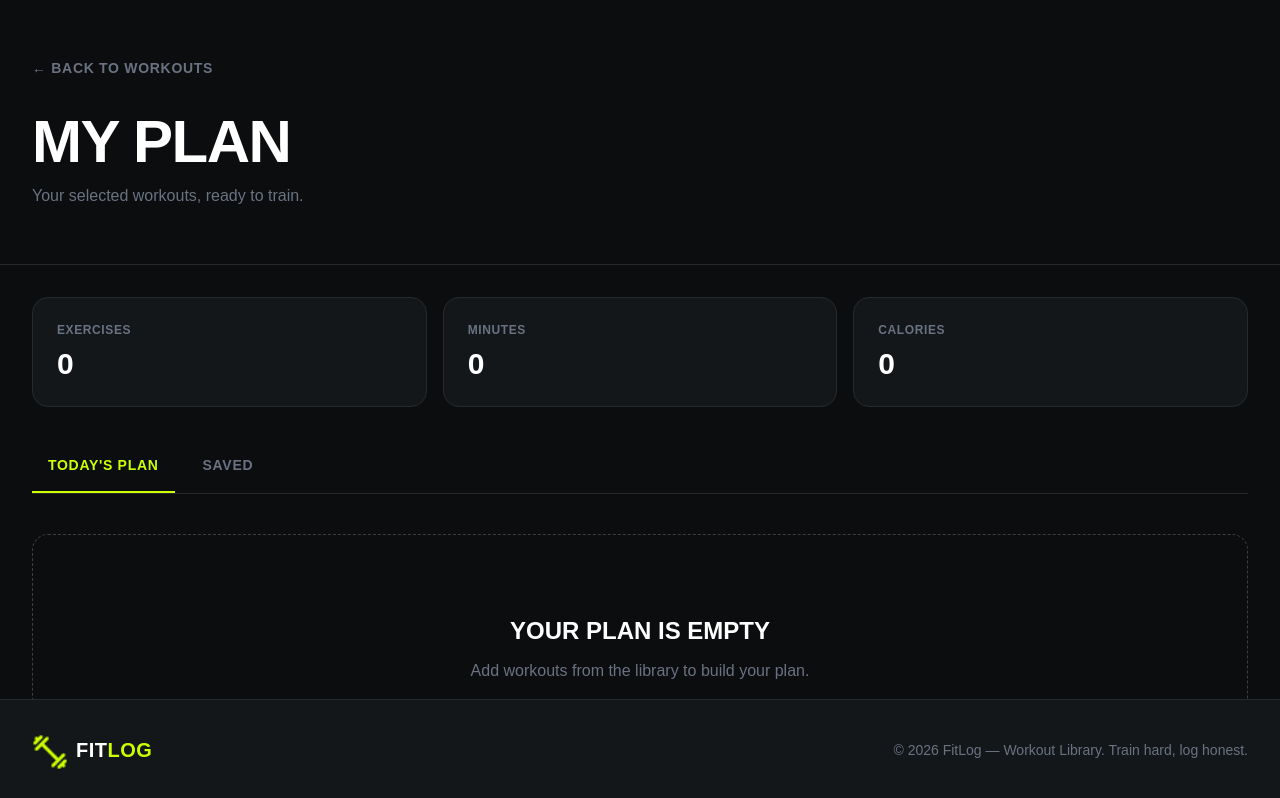
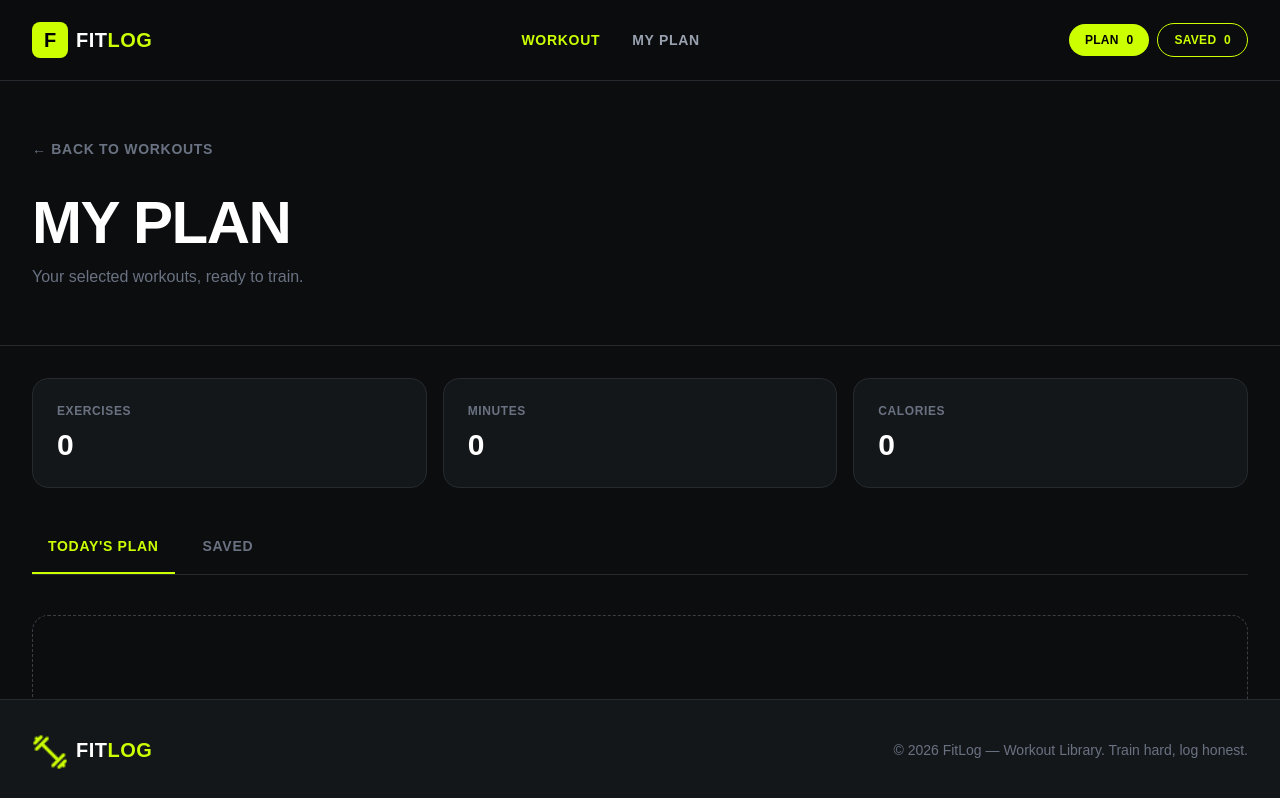
Before and after one commit to shital-ah/my-fit-log, a Next.js app: page /my-plan in a window 1280 px wide. Shown: the top 798 px of the page. Built offline with nearby package versions, Linux system fonts and the light colour scheme.

Commit message:
fixing navbar

```diff
--- a/src/app/layout.js
+++ b/src/app/layout.js
@@ -4,6 +4,7 @@ import { FitLogProvider } from "../context/FitLogContext";
 import Toast from "./components/Toast";
 import ToastProvider from "./components/ToastProvider";
 import Footer from "./components/Footer";
+import Navbar from "./components/Navbar";
 
 
 const geistSans = Geist({
@@ -29,10 +30,12 @@ export default function RootLayout({ children }) {
     >
       <body className="min-h-full flex flex-col">
         <FitLogProvider>
+          <Navbar></Navbar>
           {children}
           <ToastProvider />
           <Footer></Footer>
         </FitLogProvider>
+
       </body>
     </html>
   );
--- a/src/app/page.js
+++ b/src/app/page.js
@@ -1,4 +1,4 @@
-import Navbar from "./components/Navbar";
+
 import Hero from "./components/Hero";
 import WorkoutCard from "./components/WorkoutCard";
 import { getWorkouts } from "../lib/api";
@@ -8,7 +8,7 @@ export default async function Home() {
 
   return (
     <main className="min-h-screen bg-[#0b0d0f] text-white">
-      <Navbar />
+
 
       <Hero />
 
```
Also changed, not shown: src/app/components/Navbar.jsx (indentation only).
